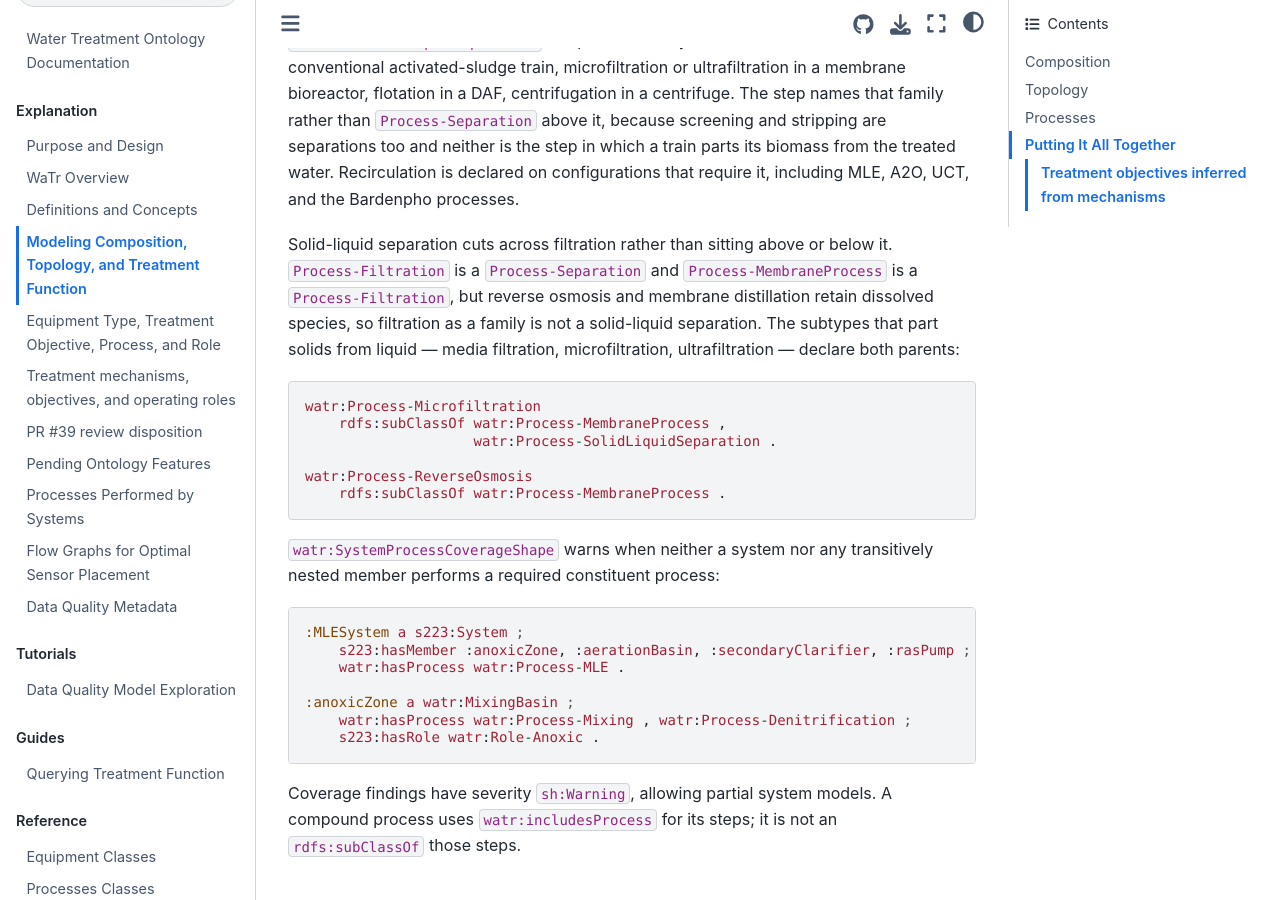
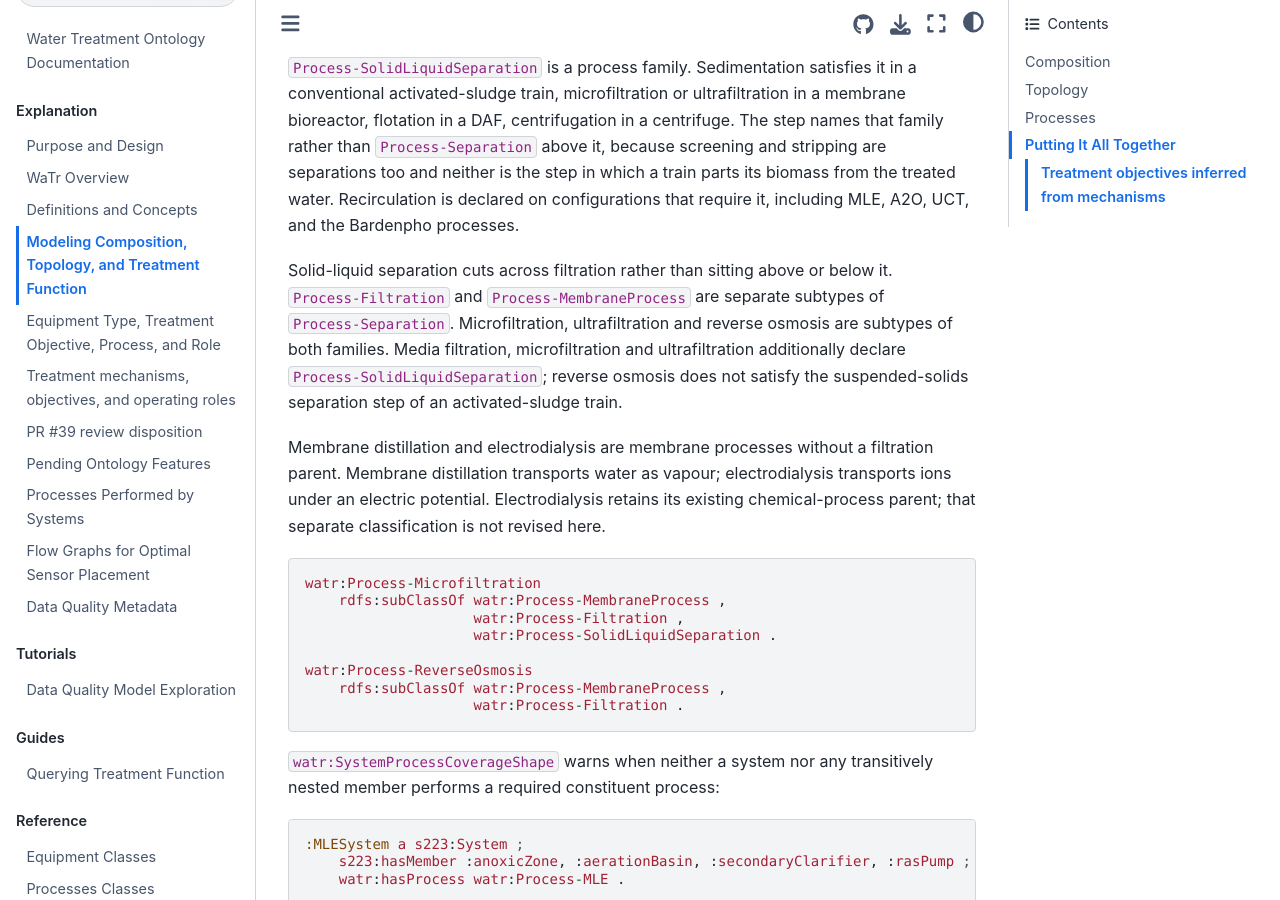
Before and after one commit to DataDrivenCPS/water-ontology, a Jupyter Book: the page built from docs/explanation/processes.md, in a window 1280 px wide and 900 px high, scrolled down 10230 px. Built offline with Jupyter Book 1.0.4 settings and Sphinx 7.4.7 and the Sphinx Book theme 1.1.4, drawn with Linux system fonts in a browser that asks for light colours; some of the changed text lies outside the part shown.

Commit message:
fix(water): distinguish membrane processes from filtration

````diff
--- a/docs/explanation/processes.md
+++ b/docs/explanation/processes.md
@@ -174,7 +174,7 @@ WaTr defines a set of process types that can be used to describe the processes e
 
 ### Abstract and Concrete Process Requirements
 
-Process types form a subclass hierarchy (e.g. `Process-ReverseOsmosis` is a `Process-MembraneProcess`, which is a `Process-Filtration`), and the equipment classes mirror that hierarchy: a `ReverseOsmosisMembrane` is a kind of `Filter`. WaTr expresses the `hasProcess` requirement as a pair of constraints that line up with these two hierarchies. An *abstract* parent says *what kind* of process the equipment performs, and a *concrete* subclass pins down *which one*:
+Process types form a subclass hierarchy with multiple inheritance (e.g. `Process-ReverseOsmosis` is a subtype of both `Process-MembraneProcess` and `Process-Filtration`), and the equipment classes mirror that hierarchy: a `ReverseOsmosisMembrane` is a kind of `Filter`. WaTr expresses the `hasProcess` requirement as a pair of constraints that line up with these two hierarchies. An *abstract* parent says *what kind* of process the equipment performs, and a *concrete* subclass pins down *which one*:
 
 ```ttl
 @prefix sh: <http://www.w3.org/ns/shacl#> .
@@ -304,15 +304,19 @@ watr:Process-AO
 
 `Process-SolidLiquidSeparation` is a process family. Sedimentation satisfies it in a conventional activated-sludge train, microfiltration or ultrafiltration in a membrane bioreactor, flotation in a DAF, centrifugation in a centrifuge. The step names that family rather than `Process-Separation` above it, because screening and stripping are separations too and neither is the step in which a train parts its biomass from the treated water. Recirculation is declared on configurations that require it, including MLE, A2O, UCT, and the Bardenpho processes.
 
-Solid-liquid separation cuts across filtration rather than sitting above or below it. `Process-Filtration` is a `Process-Separation` and `Process-MembraneProcess` is a `Process-Filtration`, but reverse osmosis and membrane distillation retain dissolved species, so filtration as a family is not a solid-liquid separation. The subtypes that part solids from liquid — media filtration, microfiltration, ultrafiltration — declare both parents:
+Solid-liquid separation cuts across filtration rather than sitting above or below it. `Process-Filtration` and `Process-MembraneProcess` are separate subtypes of `Process-Separation`. Microfiltration, ultrafiltration and reverse osmosis are subtypes of both families. Media filtration, microfiltration and ultrafiltration additionally declare `Process-SolidLiquidSeparation`; reverse osmosis does not satisfy the suspended-solids separation step of an activated-sludge train.
+
+Membrane distillation and electrodialysis are membrane processes without a filtration parent. Membrane distillation transports water as vapour; electrodialysis transports ions under an electric potential. Electrodialysis retains its existing chemical-process parent; that separate classification is not revised here.
 
 ```ttl
 watr:Process-Microfiltration
     rdfs:subClassOf watr:Process-MembraneProcess ,
+                    watr:Process-Filtration ,
                     watr:Process-SolidLiquidSeparation .
 
 watr:Process-ReverseOsmosis
-    rdfs:subClassOf watr:Process-MembraneProcess .
+    rdfs:subClassOf watr:Process-MembraneProcess ,
+                    watr:Process-Filtration .
 ```
 
 `watr:SystemProcessCoverageShape` warns when neither a system nor any transitively nested member performs a required constituent process:
````
Also changed, not shown: docs/explanation/treatment_model_summary.md (+21 -0 lines), docs/explanation/treatment_review.md (+1 -1 lines), docs/reference/process_objective_map.md (+12 -8 lines), docs/reference/processes_documentation.md (+7 -7 lines), 4 other files.
